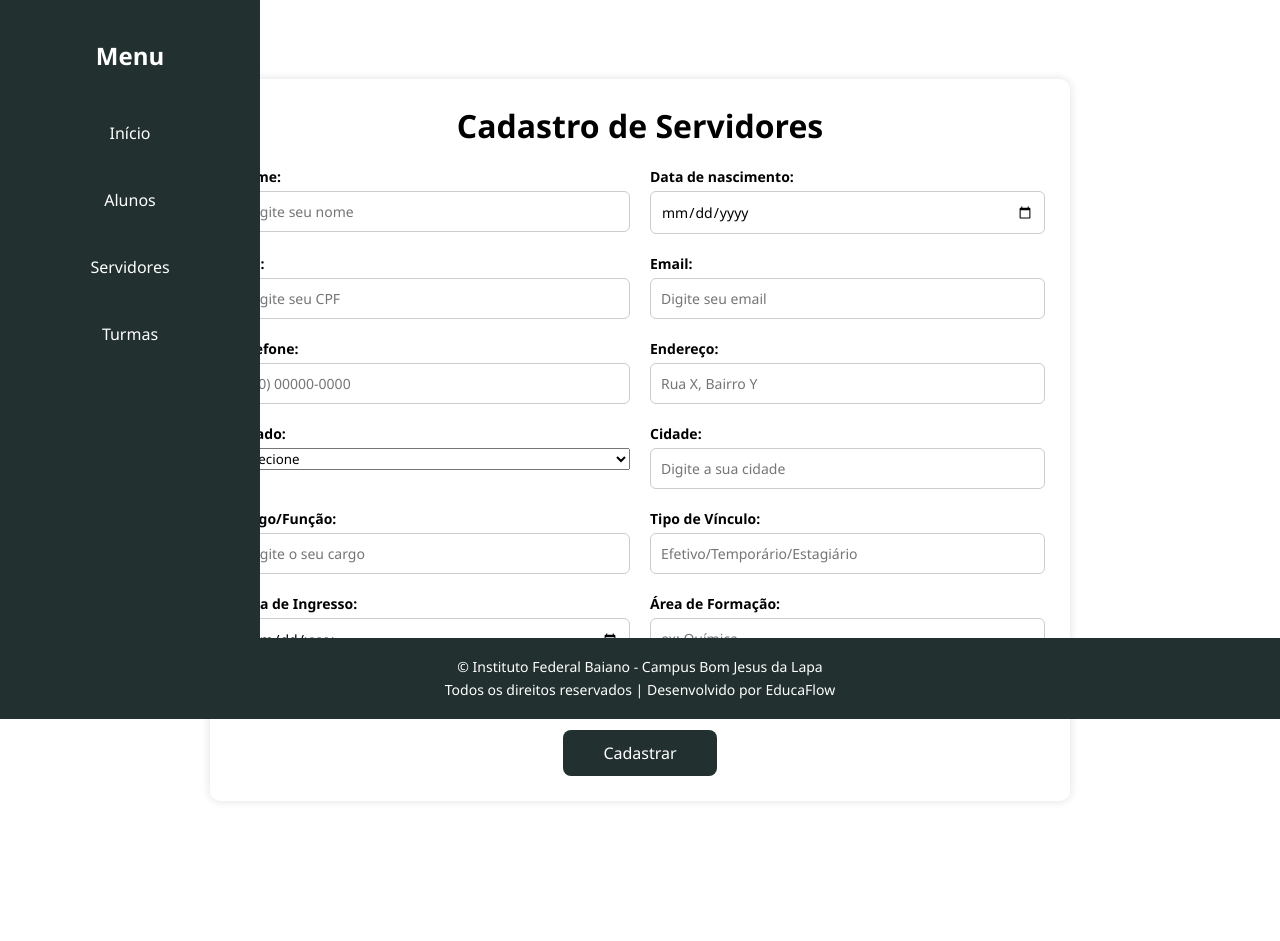
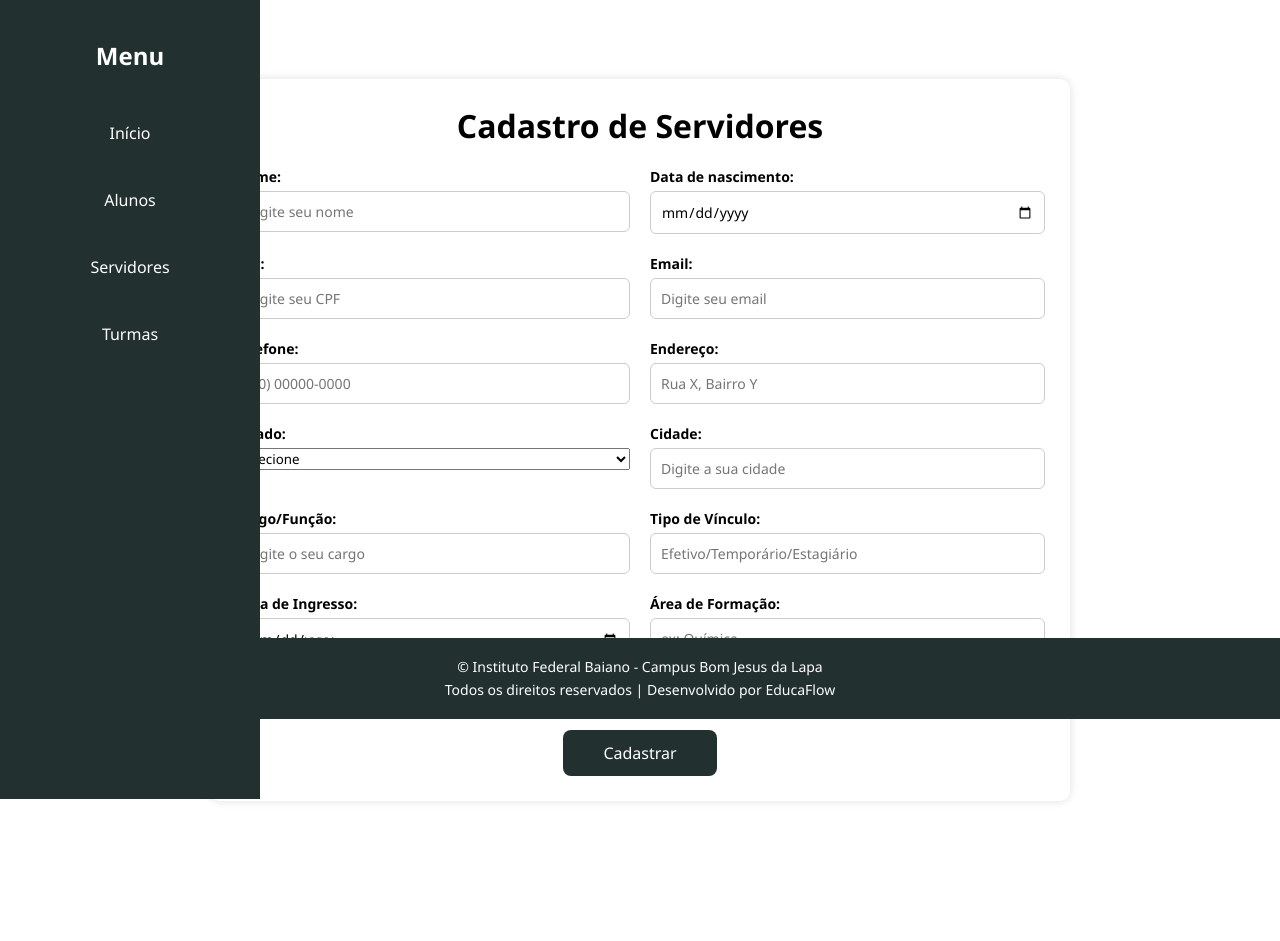
Before and after one commit to helomerces95-coder/Projeto-Samuel, a Flask app: template templates/servidor.html in a window 1280 px wide. Shown: the part 81-1022 px from the top of the page. Run offline with Flask 3, Linux system fonts and the light colour scheme; the template is opened without the code that fills it, so the values that code supplies are empty.

Commit message:
Update servidor.html

```diff
--- a/templates/servidor.html
+++ b/templates/servidor.html
@@ -4,7 +4,7 @@
     <meta charset="UTF-8">
     <meta name="viewport" content="width=device-width, initial-scale=1.0">
     <title>Cadastro servidor</title>
-    <link rel="stylesheet" href="aluno.css">
+    <link rel="stylesheet" href="../styles/servidor.css">
 </head>
 
 <body>
@@ -19,7 +19,7 @@
 <aside class="sidebar">
     <h2>Menu</h2>
 
-    <a href="home.html" class="menu-item">Início</a>
+    <a href="index.html" class="menu-item">Início</a>
     <a href="aluno.html" class="menu-item">Alunos</a>
     <a href="servidor.html" class="menu-item">Servidores</a>
     <a href="turma.html" class="menu-item">Turmas</a>
```
